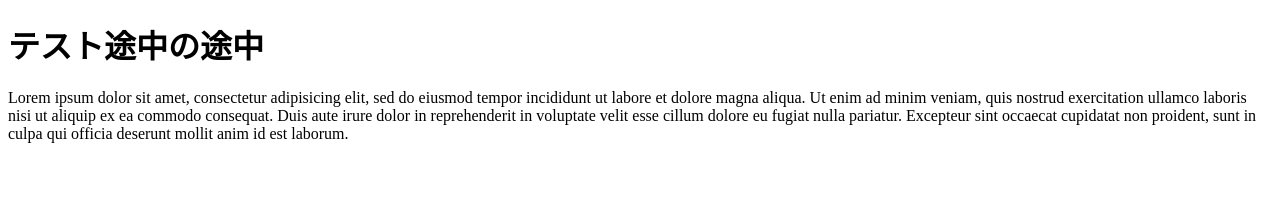
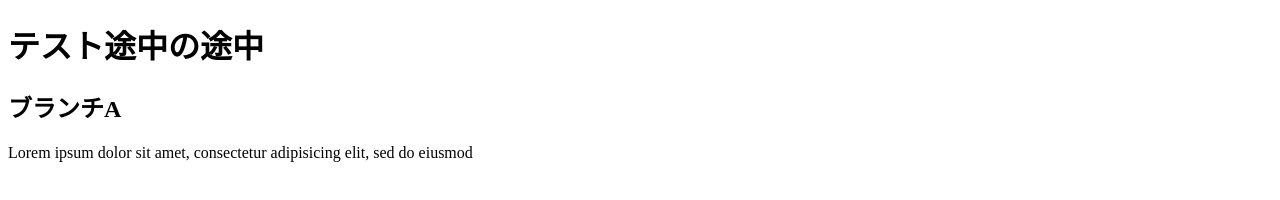
Before and after one commit to arihito/test04, a plain HTML site: page index.html in a window 1280 px wide. Drawn offline with Linux system fonts and the light colour scheme.

Commit message:
ブランチA作成　h2追加

```diff
--- a/index.html
+++ b/index.html
@@ -6,11 +6,8 @@
 </head>
 <body>
 	<h1>テスト途中の途中</h1>
+	<h2>ブランチA</h2>
 	<p>Lorem ipsum dolor sit amet, consectetur adipisicing elit, sed do eiusmod
-	tempor incididunt ut labore et dolore magna aliqua. Ut enim ad minim veniam,
-	quis nostrud exercitation ullamco laboris nisi ut aliquip ex ea commodo
-	consequat. Duis aute irure dolor in reprehenderit in voluptate velit esse
-	cillum dolore eu fugiat nulla pariatur. Excepteur sint occaecat cupidatat non
-	proident, sunt in culpa qui officia deserunt mollit anim id est laborum.</p>
+</p>
 </body>
 </html>
```
